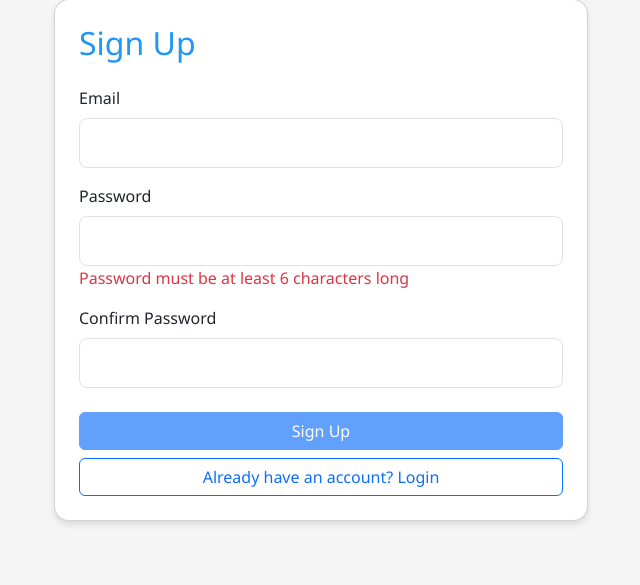
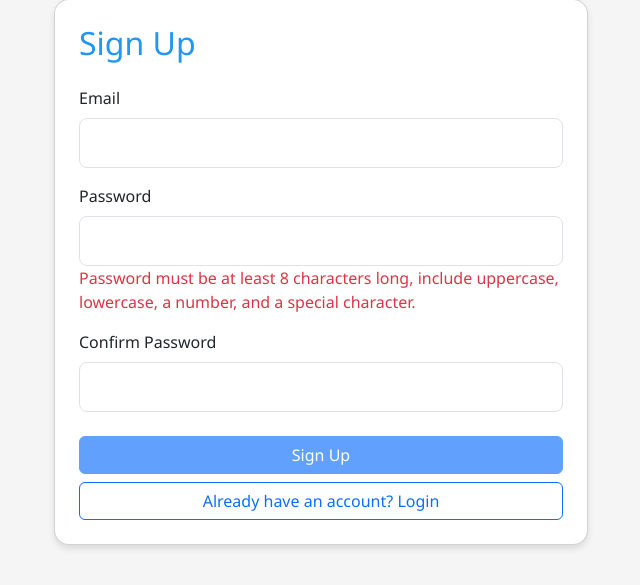
Before and after one commit to alexia26ata/RSA455Project, a Flask app: page /signup in a window 1280 px wide. Shown: the part 81-666 px from the top of the page, without its empty margins (319-959 px from the left). Run offline with Flask 3, Linux system fonts and the light colour scheme.

Commit message:
Added prof comments

```diff
--- a/templates/base.html
+++ b/templates/base.html
@@ -4,7 +4,7 @@
     <meta charset="UTF-8">
     <meta name="viewport" content="width=device-width, initial-scale=1.0">
     <title>Secure Cipher Scribe</title>
-    <link href="https://cdn.jsdelivr.net/npm/bootstrap@5.3.0/dist/css/bootstrap.min.css" rel="stylesheet">
+    <link href="https://cdn.jsdelivr.net/npm/bootstrap@5.3.0-alpha1/dist/css/bootstrap.min.css" rel="stylesheet">
     <link href="https://cdnjs.cloudflare.com/ajax/libs/font-awesome/6.0.0/css/all.min.css" rel="stylesheet">
     <style>
         :root {
--- a/templates/login.html
+++ b/templates/login.html
@@ -26,7 +26,6 @@
                     <div class="mb-4">
                         <label for="password" class="form-label">Password</label>
                         <input type="password" class="form-control" id="password" name="password" required>
-                        <div class="form-text text-muted">Password must be at least 6 characters long</div>
                     </div>
 
                     <div class="d-grid gap-2">
--- a/templates/signup.html
+++ b/templates/signup.html
@@ -61,9 +61,13 @@ function checkPasswords() {
     const passwordMatchError = document.getElementById('password-match-error');
     const submitBtn = document.getElementById('submit-btn');
 
-    // Check password length
-    if (password.length < 6) {
+    // Regular expression to check password strength
+    const passwordRegex = /^(?=.*[a-z])(?=.*[A-Z])(?=.*\d)(?=.*[@$!%*?&])[A-Za-z\d@$!%*?&]{8,}$/;
+
+    // Check password strength
+    if (!passwordRegex.test(password)) {
         passwordError.style.display = 'block';
+        passwordError.textContent = 'Password must be at least 8 characters long, include uppercase, lowercase, a number, and a special character.';
     } else {
         passwordError.style.display = 'none';
     }
@@ -76,15 +80,16 @@ function checkPasswords() {
     }
 
     // Enable/disable submit button
-    submitBtn.disabled = password.length < 6 || (confirmPassword && password !== confirmPassword);
+    submitBtn.disabled = !passwordRegex.test(password) || (confirmPassword && password !== confirmPassword);
 }
 
 function validateForm() {
     const password = document.getElementById('password').value;
     const confirmPassword = document.getElementById('confirm_password').value;
+    const passwordRegex = /^(?=.*[a-z])(?=.*[A-Z])(?=.*\d)(?=.*[@$!%*?&])[A-Za-z\d@$!%*?&]{8,}$/;
 
-    if (password.length < 6) {
-        alert('Password must be at least 6 characters long');
+    if (!passwordRegex.test(password)) {
+        alert('Password must be at least 8 characters long, include uppercase, lowercase, a number, and a special character.');
         return false;
     }
 
```
Also changed, not shown: templates/home.html (+18 -0 lines).
